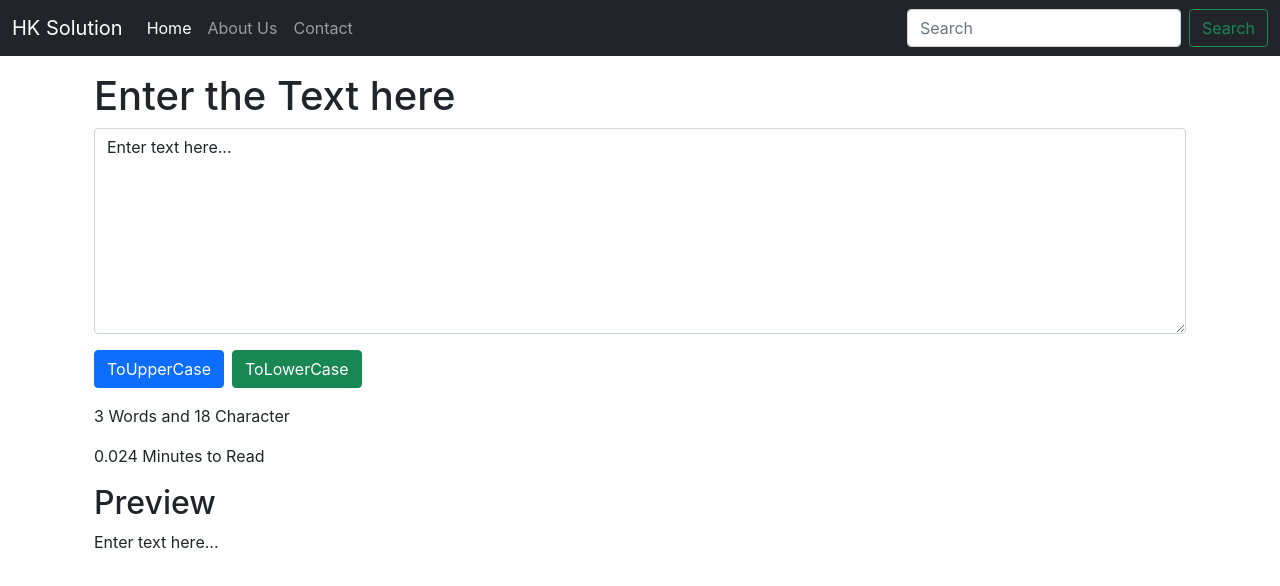
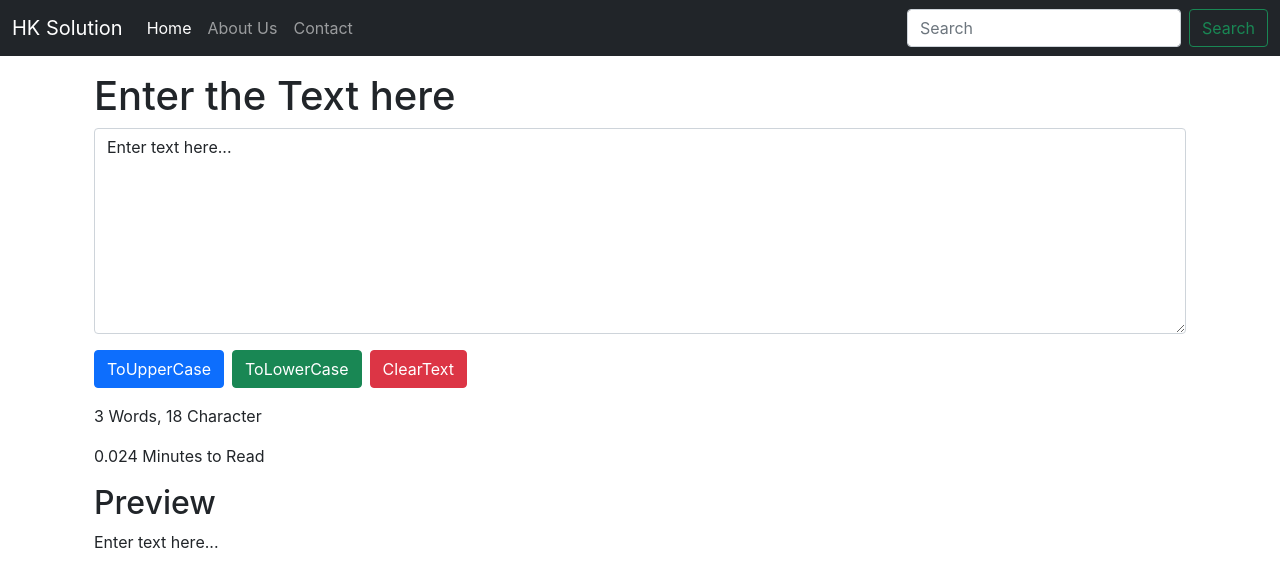
Before and after one commit to harishkgit9640/React_JS_2022, a React (Create React App) app: page / in a window 1280 px wide. Shown: the top 586 px of the page. Built offline with nearby package versions, Linux system fonts and the light colour scheme.

Commit message:
9th video has completed

```diff
--- a/src/Components/TextForm.js
+++ b/src/Components/TextForm.js
@@ -1,7 +1,14 @@
 import React, { useState } from 'react';
+// import { add } from './*math.js';
+// console.log(add(16, 26));
+
 
 export default function TextForm(props) {
 
+    const handleClear = () => {
+        let newText = " ";
+        settext(newText);
+    }
     const handleUpCase = () => {
         let newText = text.toUpperCase();
         settext(newText);
@@ -26,11 +33,13 @@ export default function TextForm(props) {
                     </div>
                     <button className="btn btn-primary" onClick={handleUpCase}>ToUpperCase</button>
                     <button className="btn btn-success ms-2" onClick={handleLoCase}>ToLowerCase</button>
+                    <button className="btn btn-danger ms-2" onClick={handleClear}>ClearText</button>
+                    {/* <button className="btn btn-secondary ms-2" onClick={handleCopyText}>CopyText</button> */}
                 </div>
             </div>
 
             <div className="container my-3">
-                <p> {text.split(" ").length} Words and {text.length} Character </p>
+                <p> {text.split(" ").length} Words, {text.length} Character </p>
                 <p> {0.008 * text.split(" ").length} Minutes to Read </p>
                 <h2>Preview</h2>
                 <p className='text-justify'> {text} </p>
```
